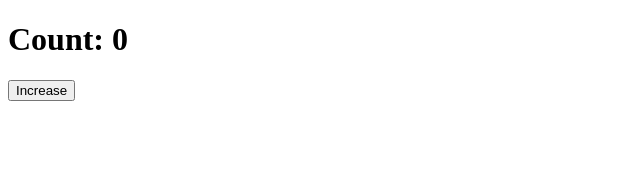
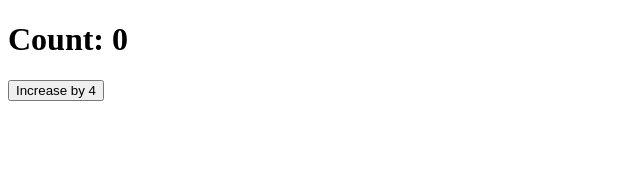
Before and after one commit to gladstone28/explained-in-2hours, a React (Vite) app: page / in a window 1280 px wide. Shown: the top 170 px of the page, without its empty margins (0-640 px from the left). Built offline with nearby package versions, Linux system fonts and the light colour scheme.

Commit message:
update files

```diff
--- a/src/App.jsx
+++ b/src/App.jsx
@@ -4,13 +4,17 @@ import React, { useState } from 'react';
 function App() {
 const [count, setCount] = useState(0);
 const increaseCount = ()=>{
-setCount(count + 1)
+setCount(prev=>prev + 1)
+setCount(prev=>prev + 1)
+setCount(prev=>prev + 1)
+setCount(prev=>prev + 1)
+
 
 }
   return (
     <>
 <h1>Count: {count}</h1>
-      <button onClick={increaseCount}>Increase</button>
+      <button onClick={increaseCount}>Increase by 4</button>
     </>
   );
 }
```
Also changed, not shown: 1 other file (tests, documents, lock files or other folders).
